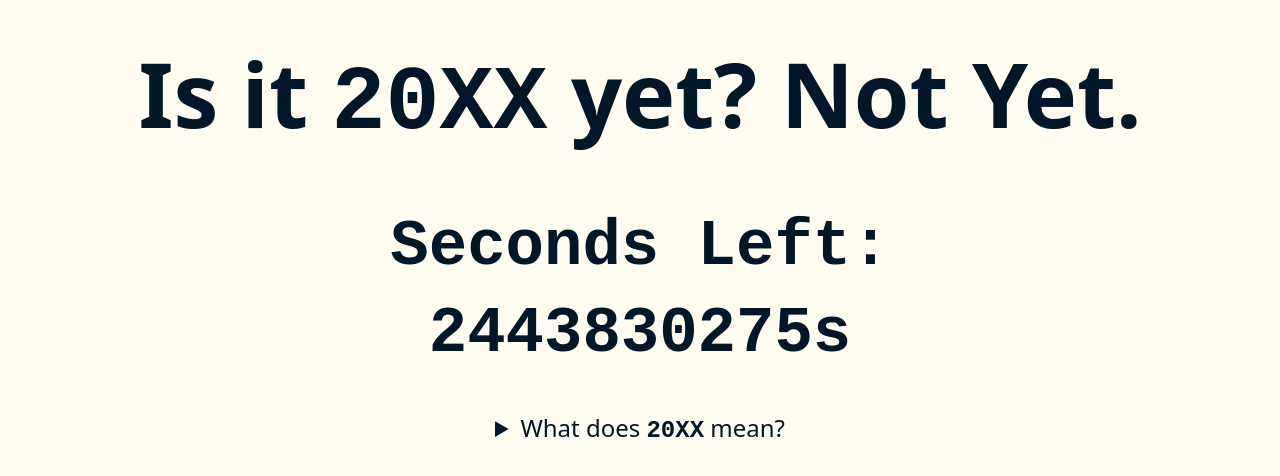
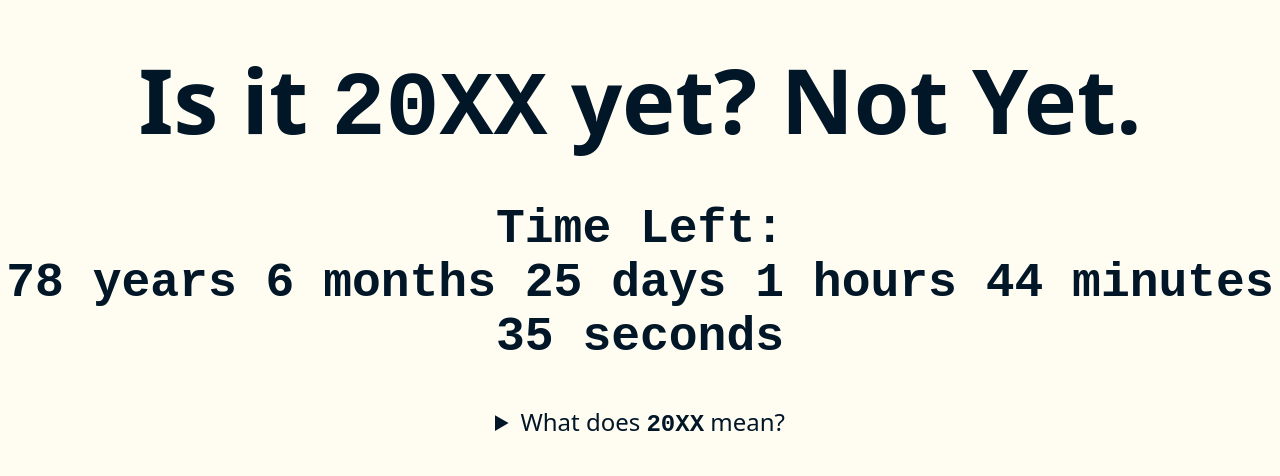
Before and after one commit to gingerchew/20XX.day, a website: page index.html in a window 1280 px wide. Shown: the part 162-638 px from the top of the page. Drawn offline with Linux system fonts and the light colour scheme.

Commit message:
style: :art: Updates h2 class, remove h2 el, fixes time formatting.

```diff
--- a/index.html
+++ b/index.html
@@ -30,9 +30,9 @@
             text-align: center;
             font-size: clamp(28px, 10vw, 90px);
         }
-        h2 {
+        .h2 {
             text-align: center;
-            font-size: clamp(20px, 7.5vw, 64px);
+            font-size: clamp(15px, 7.5vw, 48px);
             font-variant-numeric: tabular-nums;
         }
         details {
@@ -61,7 +61,7 @@
 <body>
     <main>
         <h1>Is it <code>20XX</code> yet? <span id="yn">Not Yet.</span></h1>
-        <h2><code><time id="t">{ Insert current time with edge function maybe }</time></code></h2>
+        <code class="h2">Time Left: <time id="t">{ Insert current time with edge function maybe }</time></code>
         <details>
             <summary>What does <code>20XX</code> mean?</summary>
             <p><code>20XX</code>, also pronounced as twenty exty ex, is a short hand seen in some video games to mean "sometime in the near future".</p>
@@ -70,20 +70,50 @@
         </details>
     </main>
     <script type="module">
-        const formatter = new Intl.DateTimeFormat('en-US', {
-            dateStyle: 'medium',
-            timeStyle: 'medium'
+        const formatter = new Intl.RelativeTimeFormat('en-US', {
+            style: 'narrow'
         });
         let xx = new Date('2100-01-01');
+        const getMin = n => Math.floor((n / 60) % 60);
+        const getHour = n => Math.floor((n / 60 / 60) % 24);
+        const getDay = n => Math.floor((n / 60 / 60 / 24) % 30);
+        const getMonth = n => Math.floor((n / 60 / 60 / 24 / 30) % 12);
+        const getYear = n => Math.floor(n / 60 / 60 / 24 / 30 / 12);
+        const convertToParts = ts => {
+
+            const years = getYear(ts);
+            const months = getMonth(ts);
+            const days = getDay(ts);
+            const hours = getHour(ts);
+            const minutes = getMin(ts);
+            const seconds = Math.floor(ts) % 60;
+            return {
+                years,
+                months,
+                days,
+                hours,
+                minutes,
+                seconds
+            }
+        }
+        let i = 0;
         function updateTime() {
             let now = new Date(Date.now());
             let left = (xx.getTime() - now.getTime()) / 1000
+
             if (left <= 0) {
                 yn.textContent = 'It Is!!';
                 t.innerHTML = '';
                 return;
             }
-            t.innerHTML = `Seconds Left:<br/>${left.toFixed(0)}s`
+
+            const _parts = convertToParts(left);
+            const htmlParts = ['<br/>'];
+            for (let [unit, value] of Object.entries(_parts)) {
+                htmlParts.push(`<span>${value}&nbsp;${unit}</span>`);
+            }
+
+            t.innerHTML = htmlParts.join(' ');
             requestAnimationFrame(updateTime);
         }
         requestAnimationFrame(updateTime);
```
